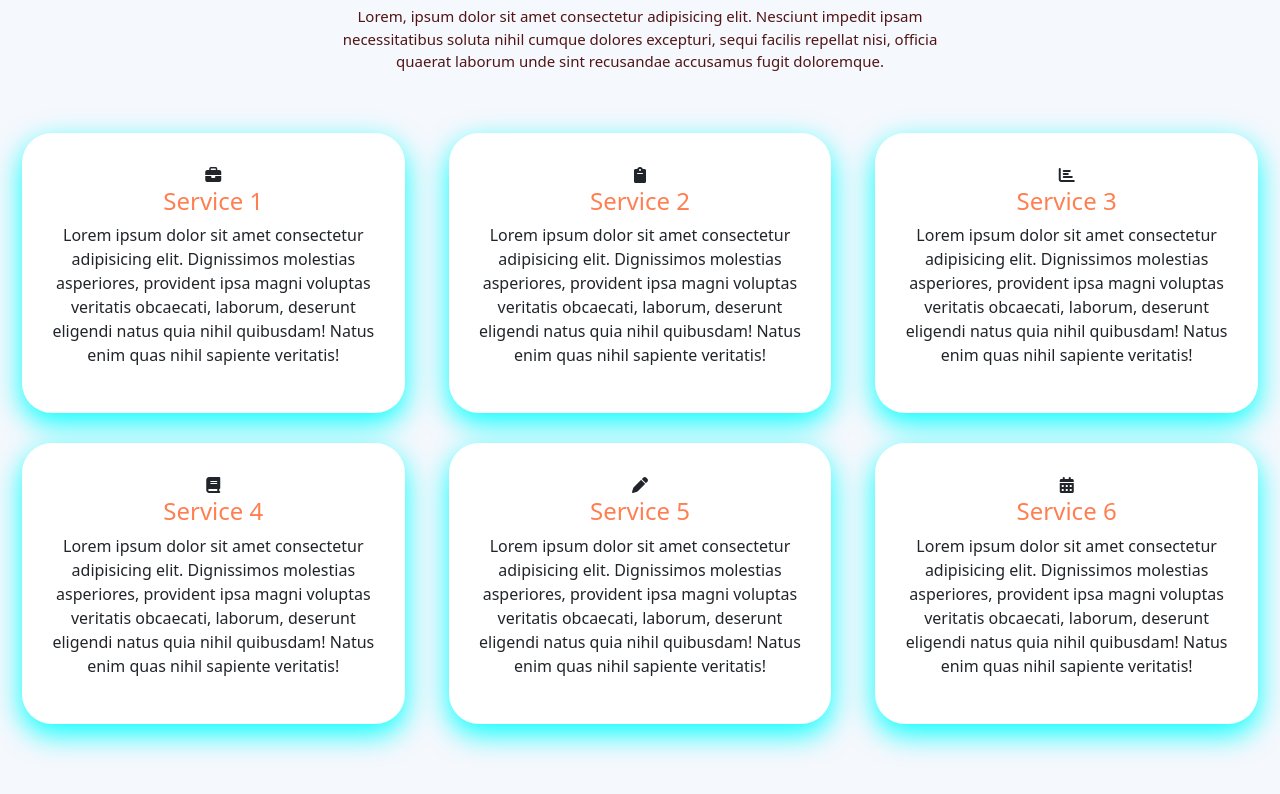
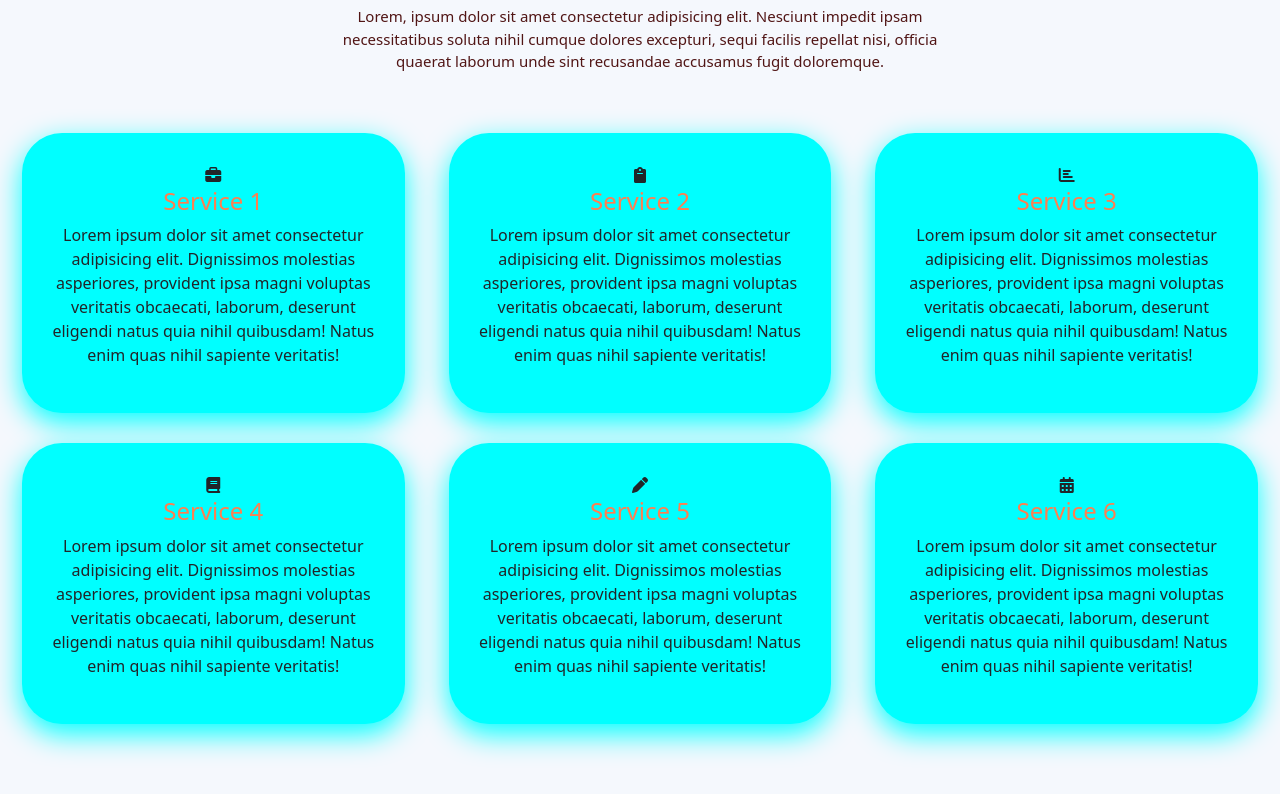
Before and after one commit to Esther-Adolph/YAA, a plain HTML site: page services.html in a window 1280 px wide. Shown: the part 106-900 px from the top of the page. Drawn offline with nearby package versions, Linux system fonts and the light colour scheme.

Commit message:
project2

```diff
--- a/css/service.css
+++ b/css/service.css
@@ -42,9 +42,9 @@ section{
   padding: 30px;
   position: relative;
   overflow: hidden;
-  border-radius: 30px;
+  border-radius: 40px;
   margin: 0 10px 30px 10px;
-  background: #fff;
+  background: aqua;
   box-shadow: 0 10px 29px 0 aqua;
   transition: all 0.3s ease-in-out;
   text-align: center;
```
